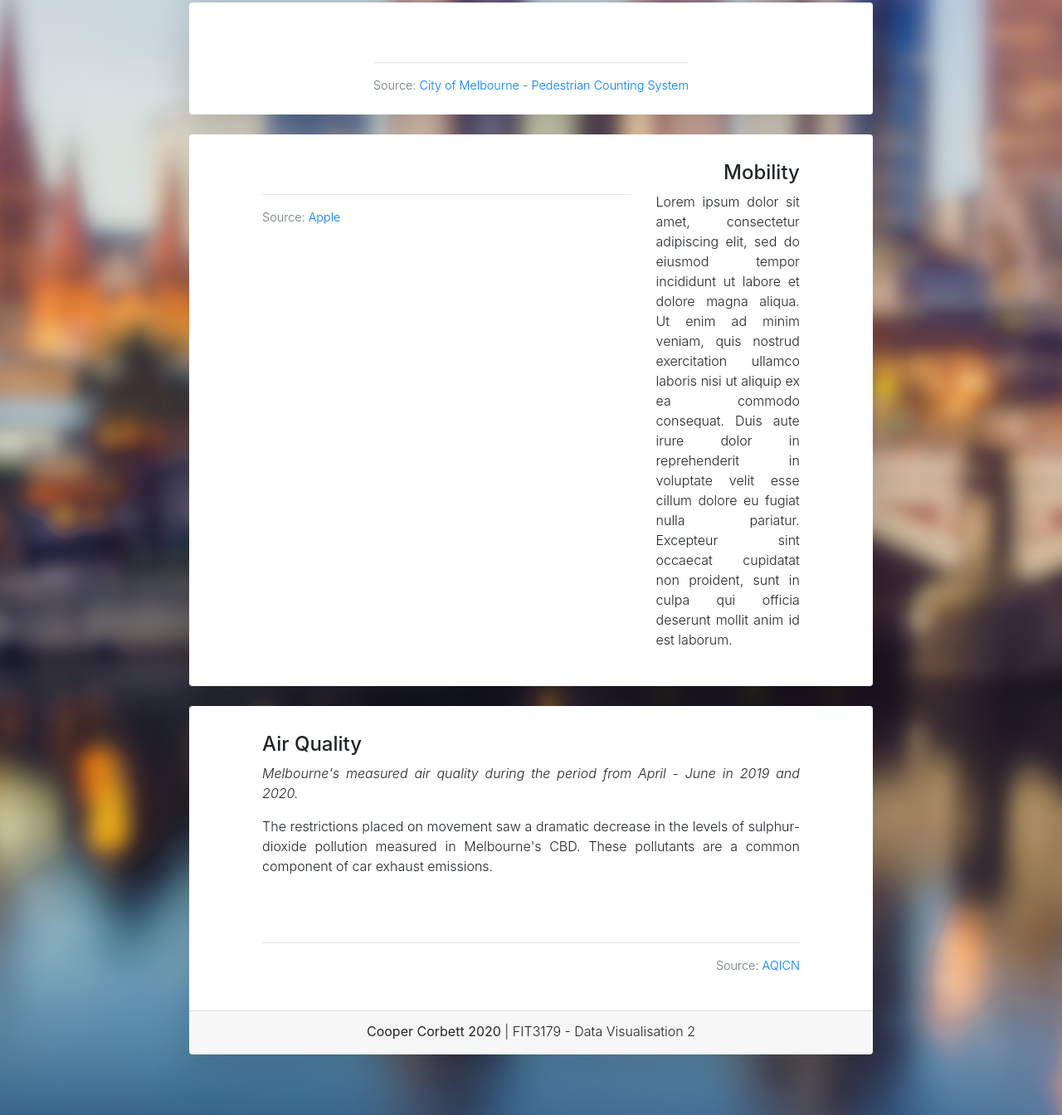
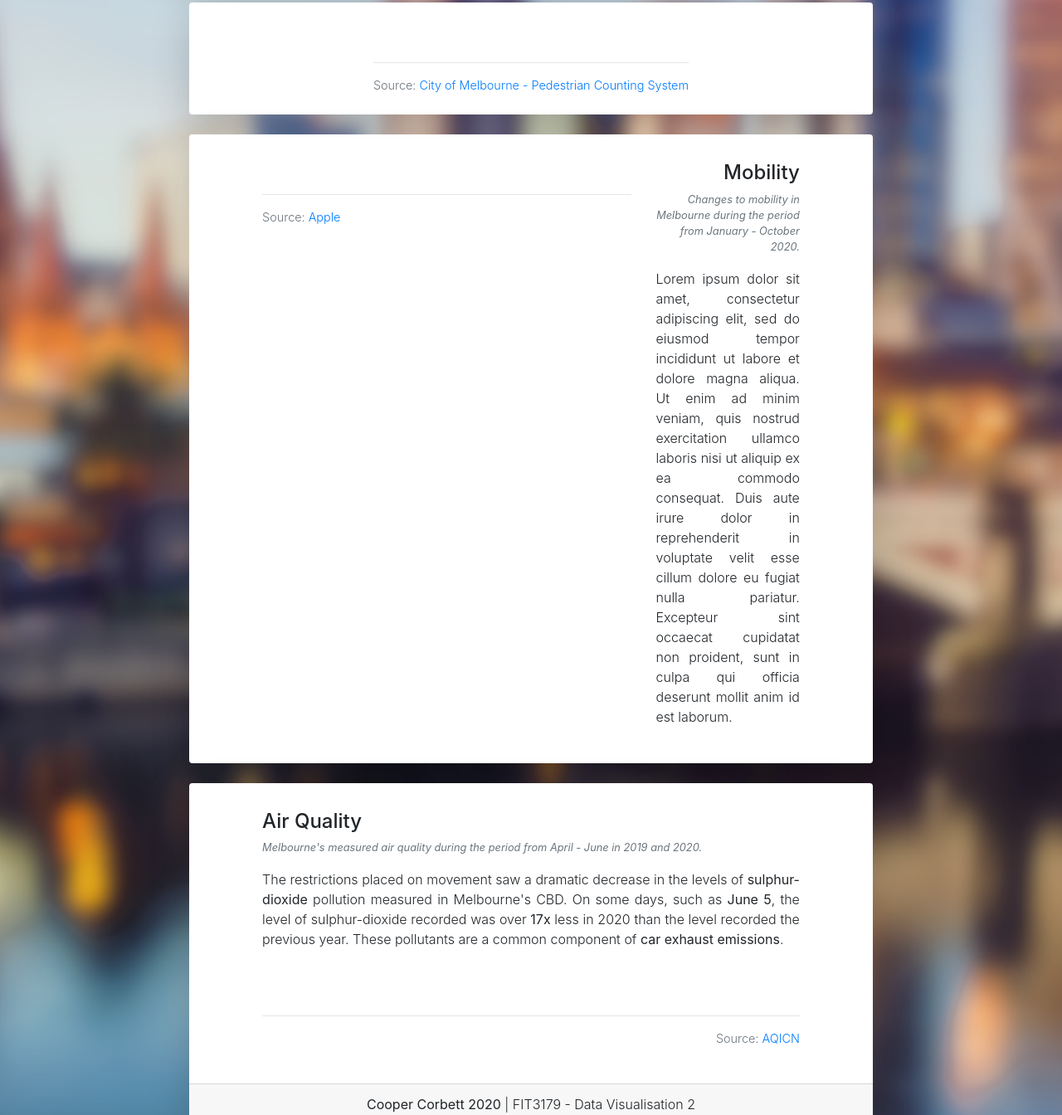
Before and after one commit to crcorbett/FIT3179, a plain HTML site: page index.html in a window 1280 px wide. Shown: the part 464-1808 px from the top of the page at 83% size. Drawn offline with nearby package versions, Linux system fonts and the light colour scheme; a script that the page names is missing.

Commit message:
Update index.html

```diff
--- a/index.html
+++ b/index.html
@@ -100,6 +100,8 @@
                                 </div>
                                 <div class="col-3 text-justify">
                                     <h4 class="text-right">Mobility</h4>
+                                    <p class="text-muted text-right small"><i>Changes to mobility in Melbourne during
+                                        the period from January - October 2020.</i></p>
                                     <p>
                                         Lorem ipsum dolor sit amet, consectetur adipiscing elit, sed do eiusmod tempor
                                         incididunt ut labore et dolore magna aliqua. Ut enim ad minim veniam, quis
@@ -119,12 +121,15 @@
                                 <div class="col-10">
                                     <div class="justify-content-center text-justify">
                                         <h4>Air Quality</h4>
-                                        <p>
+                                        <p class="text-muted small">
                                             <i>Melbourne's measured air quality during the period from April - June in
                                                 2019 and 2020.</i></p>
                                         <p> The restrictions placed on movement saw a dramatic decrease in the levels of
-                                            sulphur-dioxide pollution measured in Melbourne's CBD. These pollutants are
-                                            a common component of car exhaust emissions.
+                                            <b>sulphur-dioxide </b>pollution measured in Melbourne's CBD. On some days,
+                                            such as <b>June
+                                                5</b>, the level of sulphur-dioxide recorded was over <b>17x</b> less in
+                                            2020 than the level recorded the previous year. These pollutants are
+                                            a common component of <b>car exhaust emissions</b>.
                                         </p>
                                     </div>
                                     <br>
```
